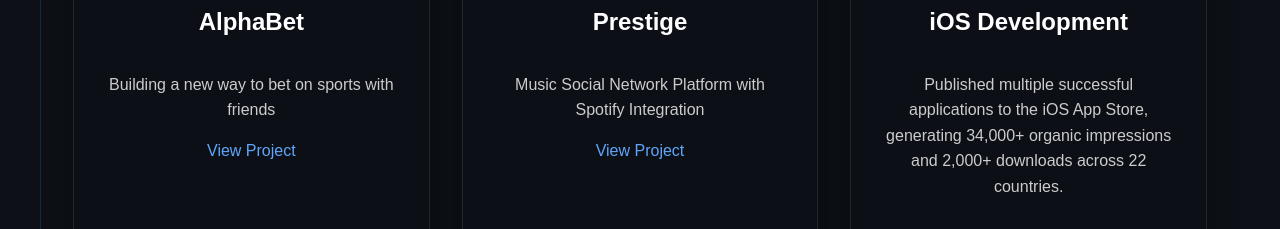
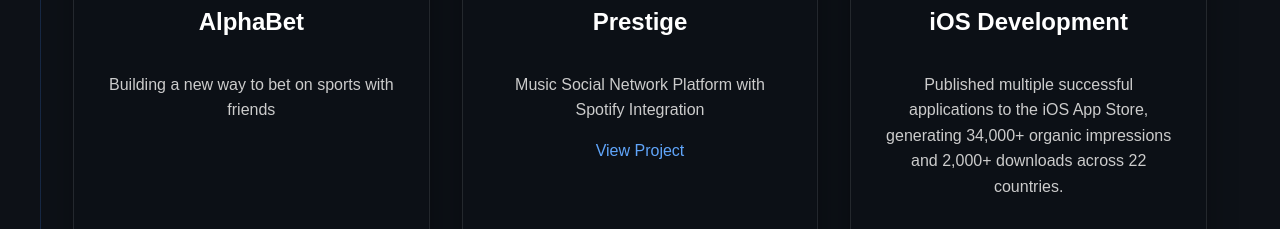
Before and after one commit to hfritz34/henryfritz.com, a React (Vite) app in the folder henryfritz.web/: page / in a window 1280 px wide. Shown: the part 2040-2269 px from the top of the page. Built offline with nearby package versions, Linux system fonts and the light colour scheme; a web font is replaced by a local one; what spotify-web-api-js would draw is missing.

Commit message:
remove dead link

```diff
--- a/henryfritz.web/src/App.jsx
+++ b/henryfritz.web/src/App.jsx
@@ -62,7 +62,6 @@
             <div className="project-card">
               <h3>AlphaBet</h3>
               <p>Building a new way to bet on sports with friends</p>
-              <a href="https://joinalphabet.com/" target="_blank" rel="noopener noreferrer">View Project</a>
               <div className="project-logo">
                 <img src={alphabetLogo} alt="AlphaBet Logo" className="company-logo" />
               </div>
```
